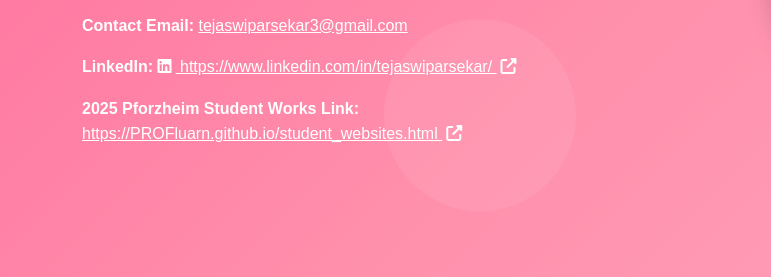
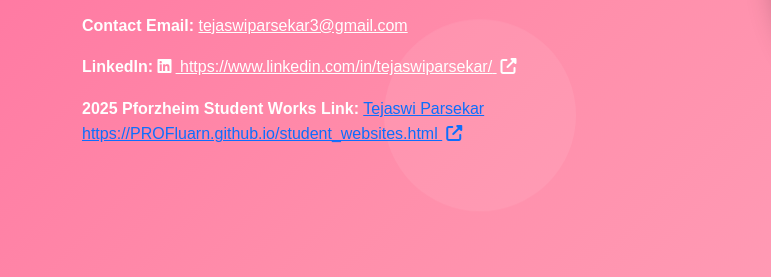
Before and after one commit to Teju-Teja/Teju-Teja.github.io, a plain HTML site: page index.html in a window 1280 px wide. Shown: the part 439-716 px from the top of the page, 0-771 px from the left. Drawn offline with nearby package versions, Linux system fonts and the light colour scheme; grey boxes are pictures that could not be loaded.

Commit message:
Update index.html

```diff
--- a/index.html
+++ b/index.html
@@ -99,7 +99,7 @@
                     </div>
                     <div class="mb-4">
                         <strong>2025 Pforzheim Student Works Link:</strong>
-                        <a href="https://PROFluarn.github.io/student_websites.html" target="_blank" class="text-white">
+                        <a href="https://Teju-Teja.github.io" target="_blank">Tejaswi Parsekar<class="text-white">
                             https://PROFluarn.github.io/student_websites.html
                             <i class="fas fa-external-link-alt ms-1"></i>
                         </a>
```
